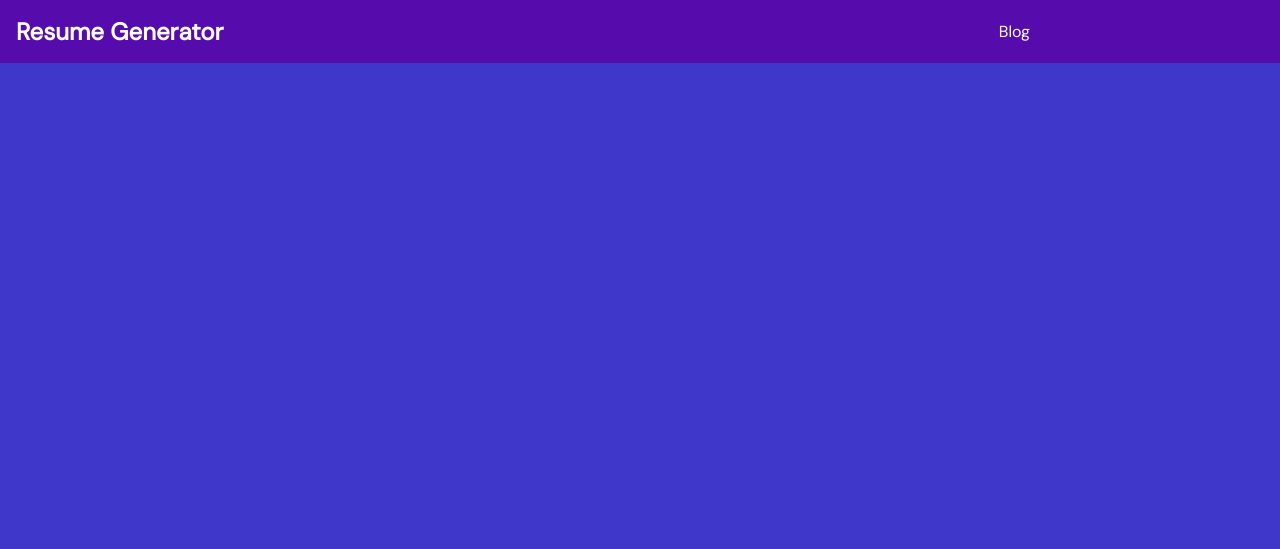
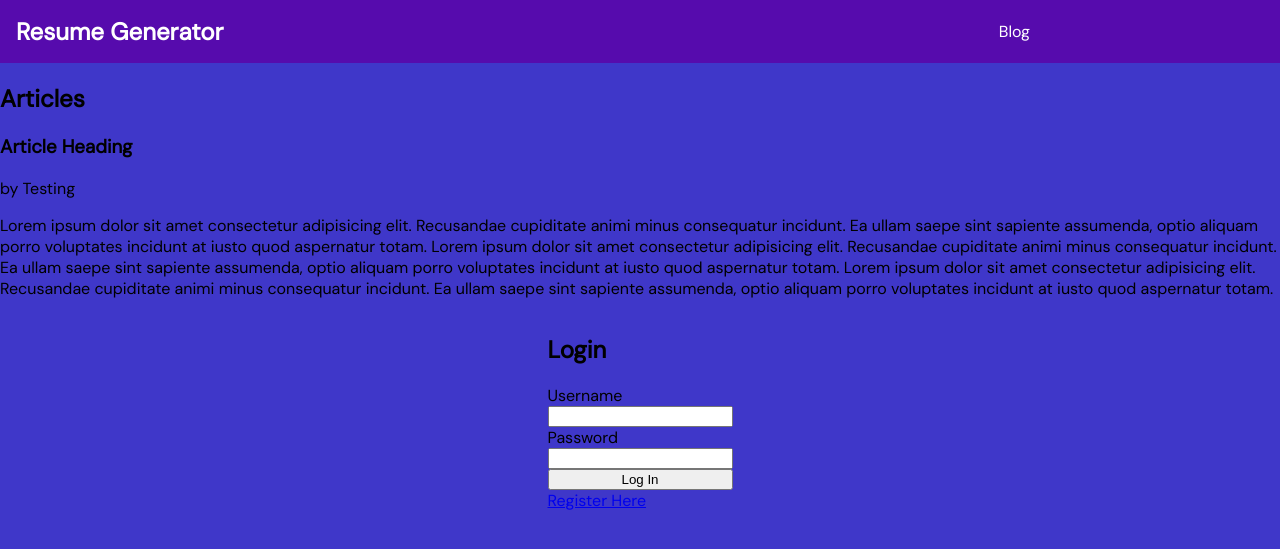
Before and after one commit to kimpea/resume-generator, a Flask app: page / in a window 1280 px wide. Shown: the top 549 px of the page. Run offline with Flask 2, Linux system fonts and the light colour scheme; some libraries are stand-ins or nearby versions.

Commit message:
Move login to index

```diff
--- a/templates/index.html
+++ b/templates/index.html
@@ -2,6 +2,53 @@
 
 {% block content %}
 
+<section id="article-section">
 
+    <h1>Articles</h1>
+
+    <h3 class="article-heading">Article Heading</h3>
+    <span class="article-author">by Testing</span>
+    <p class="article-body">
+        Lorem ipsum dolor sit amet consectetur adipisicing elit.
+        Recusandae cupiditate animi minus consequatur incidunt.
+        Ea ullam saepe sint sapiente assumenda, optio aliquam
+        porro voluptates incidunt at iusto quod aspernatur totam.
+
+        Lorem ipsum dolor sit amet consectetur adipisicing elit.
+        Recusandae cupiditate animi minus consequatur incidunt.
+        Ea ullam saepe sint sapiente assumenda, optio aliquam
+        porro voluptates incidunt at iusto quod aspernatur totam.
+
+        Lorem ipsum dolor sit amet consectetur adipisicing elit.
+        Recusandae cupiditate animi minus consequatur incidunt.
+        Ea ullam saepe sint sapiente assumenda, optio aliquam
+        porro voluptates incidunt at iusto quod aspernatur totam.
+    </p>
+</section>
+
+<section id="account-section">
+    {% if 'username' in session %}
+    <h2>User Profile</h2>
+    <p>
+        Lorem ipsum dolor sit amet consectetur adipisicing elit.
+        Recusandae cupiditate animi minus consequatur incidunt.
+        Ea ullam saepe sint sapiente assumenda, optio aliquam
+        porro voluptates incidunt at iusto quod aspernatur totam.
+    </p>
+    {% else %}
+    <h2>Login</h2>
+    <form action="{{ url_for('login') }}" method="POST" id="login-form">
+        <label for="username">Username</label>
+        <input type="text" id="username" name="username" required>
+
+        <label for="password">Password</label>
+        <input type="password" id="password" name="password" required>
+
+        <button type="submit" name="action" id="login-button">Log In</button>
+        <a href="{{ url_for('register') }}">Register Here</a>
+    </form>
+    {% endif %}
+    {{message|safe}}
+</section>
 
 {% endblock %}
```
